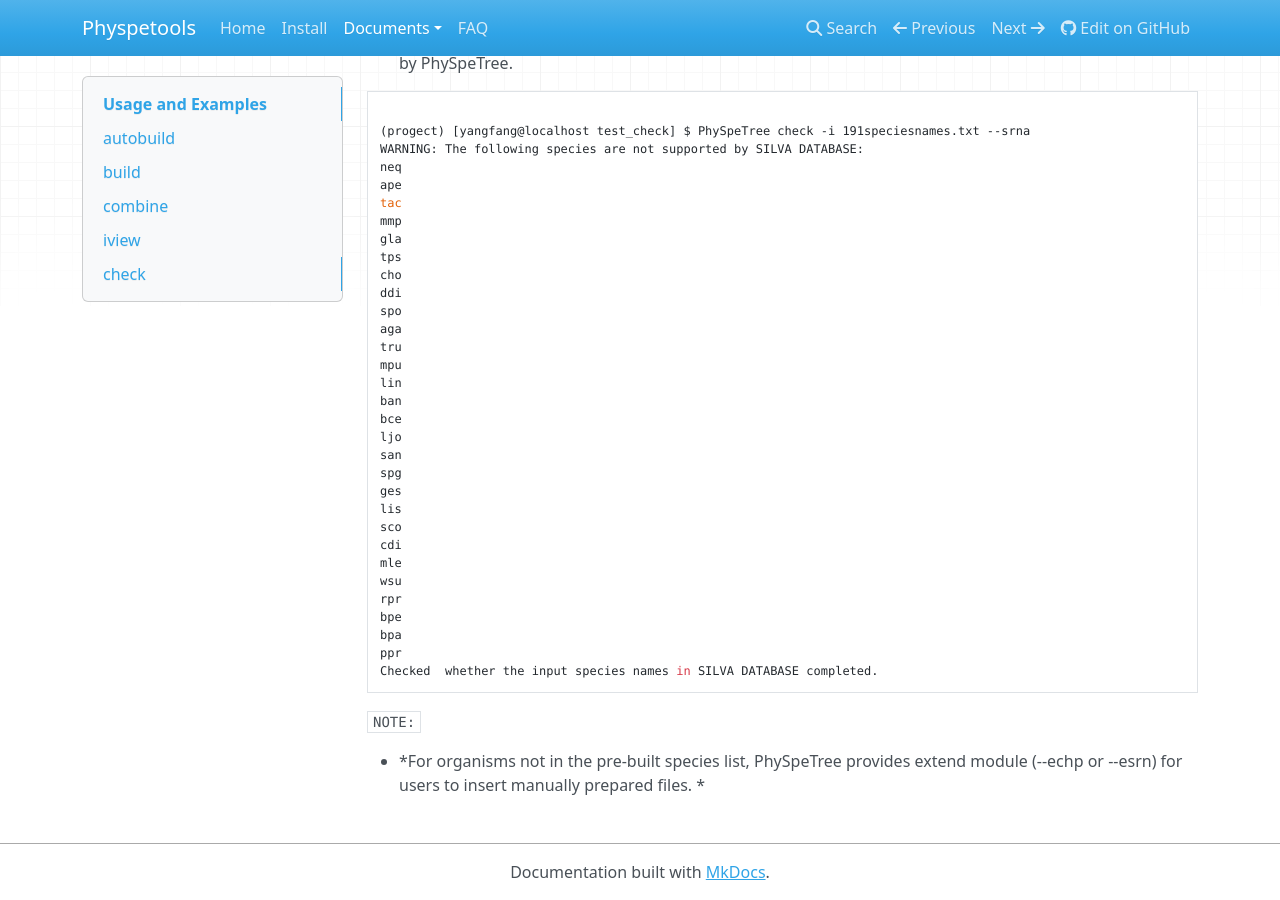
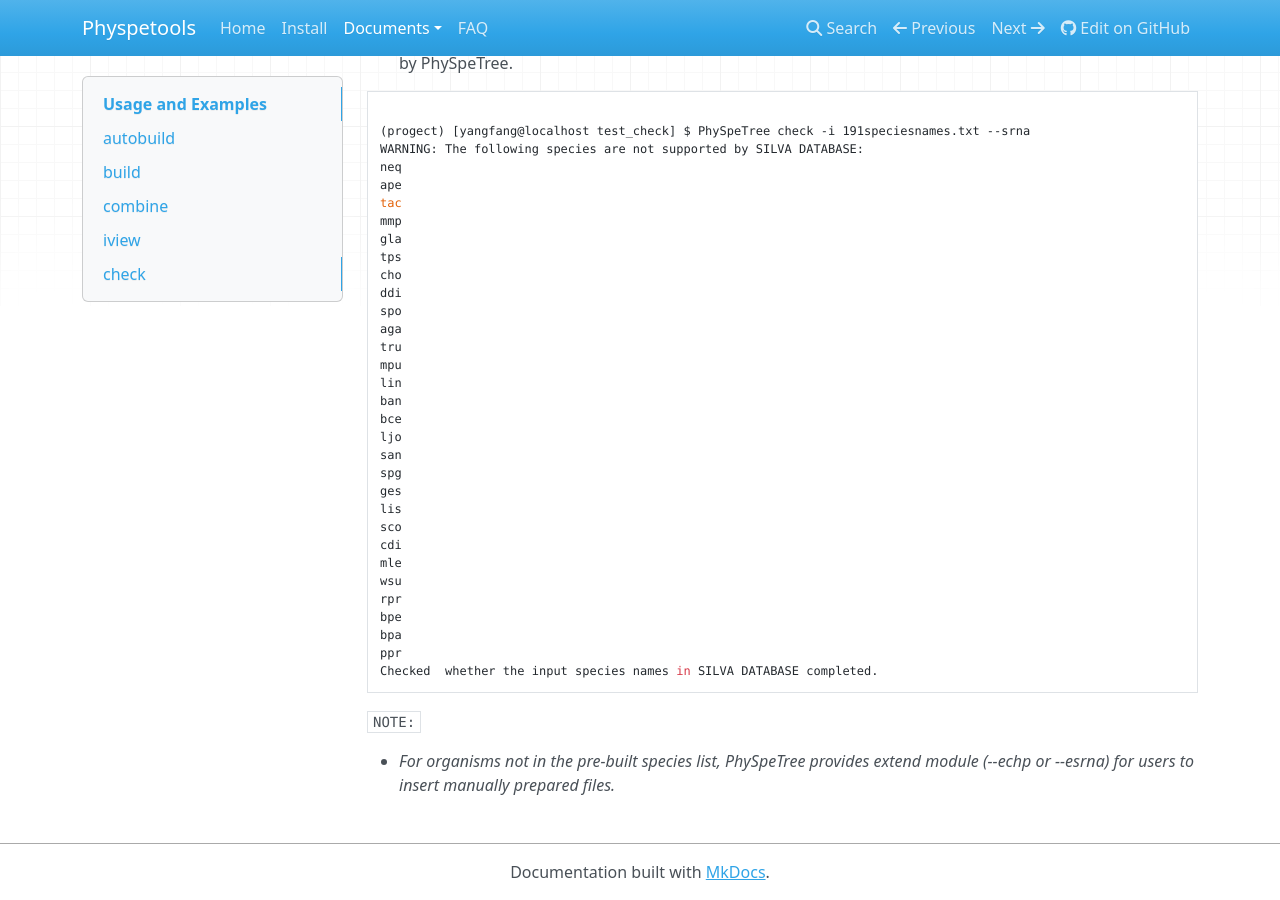
Before and after one commit to yangfangs/physpetools, an MkDocs documentation site: the page built from docs/docs/usage.md, in a window 1280 px wide and 900 px high, scrolled down 19449 px. Built offline with MkDocs 1.6.1, drawn with Linux system fonts in a browser that asks for light colours; nearby versions of some CDN libraries; old or Windows-style settings are respelled for this version of MkDocs.

Commit message:
update usage

```diff
--- a/docs/docs/usage.md
+++ b/docs/docs/usage.md
@@ -1039,7 +1039,7 @@ Checked  whether the input species names in SILVA DATABASE completed.
 
 `NOTE:`
 
-* *For organisms not in the pre-built species list, PhySpeTree provides extend module (--echp or --esrn) for users to insert manually prepared files. *
+* *For organisms not in the pre-built species list, PhySpeTree provides extend module (--echp or --esrna) for users to insert manually prepared files.*
 
 
 
```
